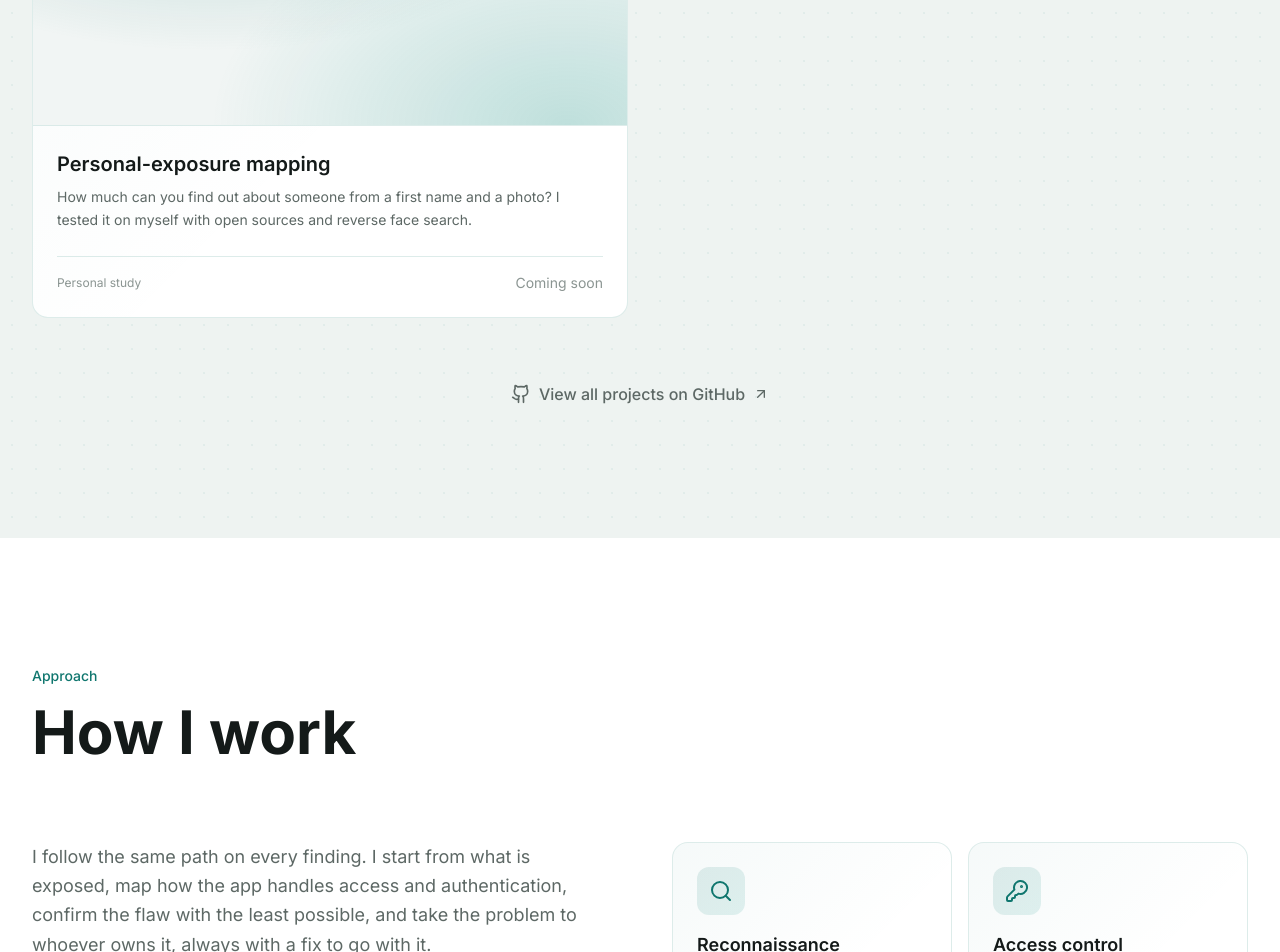
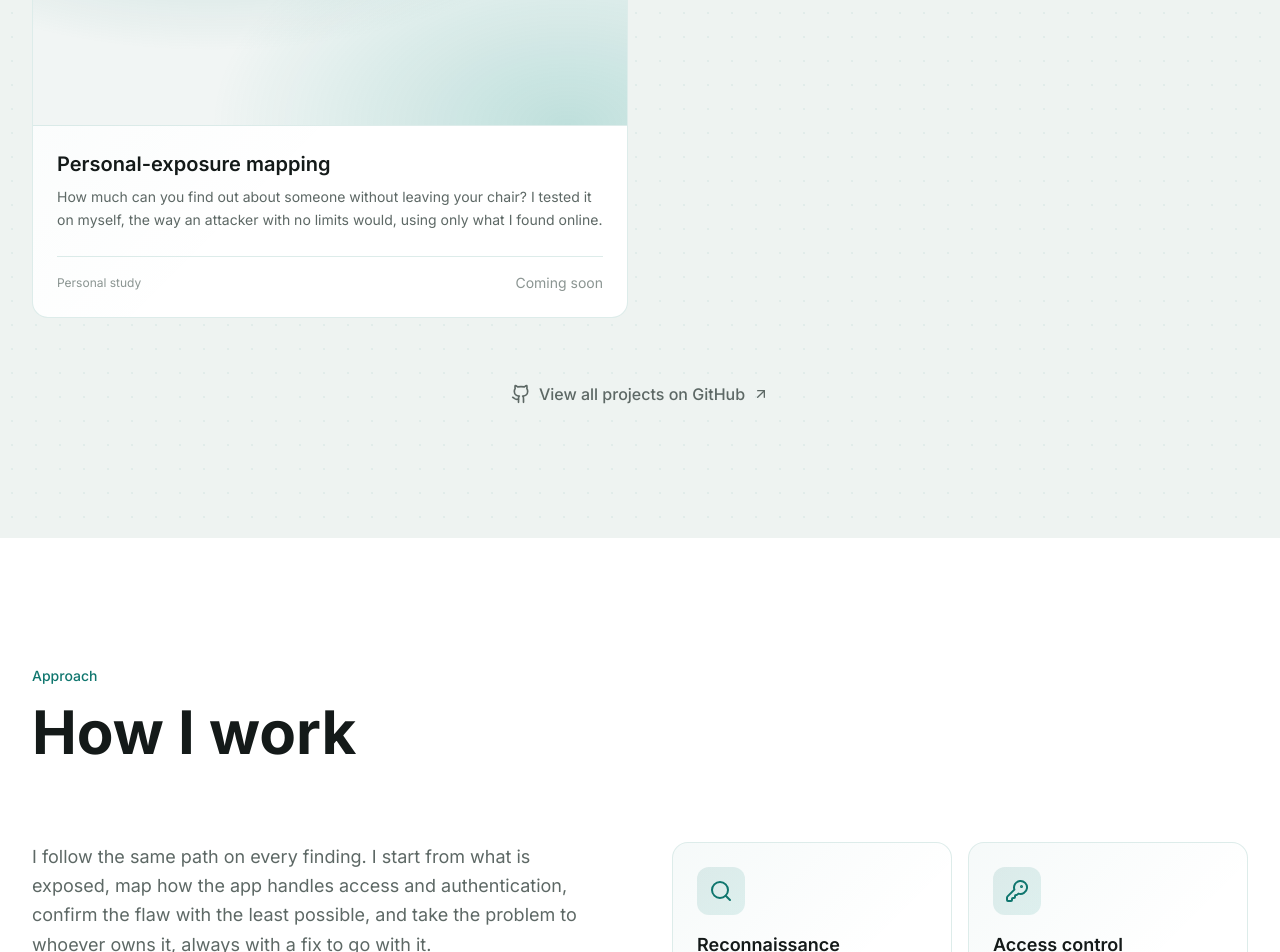
Before and after one commit to its-danilo/my-portfolio, a Next.js app: page /sec in a window 1280 px wide. Shown: the part 2623-3575 px from the top of the page. Built offline with nearby package versions, Linux system fonts and the light colour scheme.

Commit message:
feat(sec): reword the exposure-mapping card and its tags

```diff
--- a/app/sec/content.tsx
+++ b/app/sec/content.tsx
@@ -156,7 +156,7 @@ const en = {
       link: 'osint', cta: 'Watch the video',
       title: 'Personal-exposure mapping',
       summary:
-        'How much can you find out about someone from a first name and a photo? I tested it on myself with open sources and reverse face search.',
+        'How much can you find out about someone without leaving your chair? I tested it on myself, the way an attacker with no limits would, using only what I found online.',
       meta: 'Personal study',
     },
   ] as Caso[],
@@ -257,11 +257,11 @@ const copy: Localized<typeof en> = {
         meta: 'Trilha em andamento',
       },
       {
-        tags: ['OSINT', 'OpSec'],
+        tags: ['Exposição digital', 'OpSec'],
         link: 'osint', cta: 'Assistir ao vídeo',
         title: 'Mapeamento de exposição pessoal',
         summary:
-          'Quanto dá para descobrir sobre alguém a partir de um primeiro nome e uma foto? Testei em mim mesmo, com fontes abertas e reconhecimento facial reverso.',
+          'Quanto dá para descobrir sobre alguém sem sair da cadeira? Testei em mim mesmo, como um atacante sem limites faria, só com o que encontrei na internet.',
         meta: 'Estudo próprio',
       },
     ],
```
